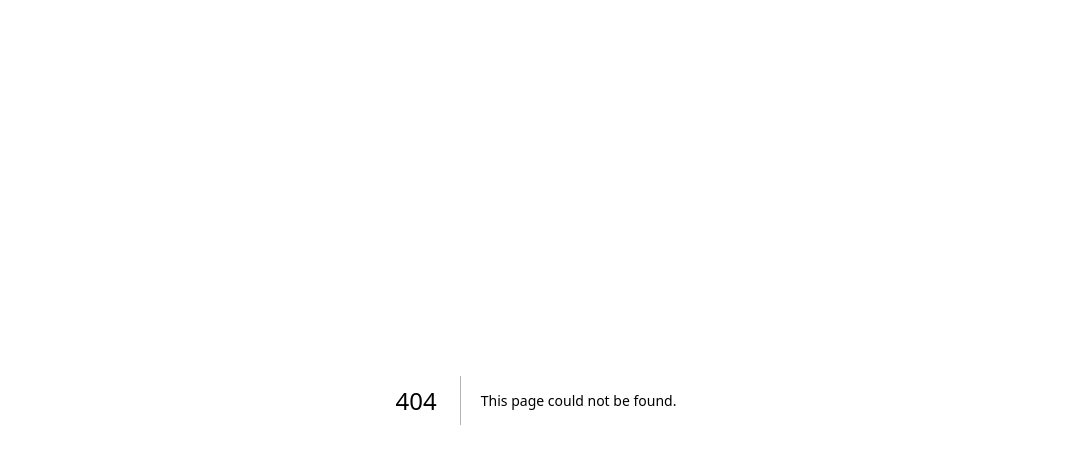
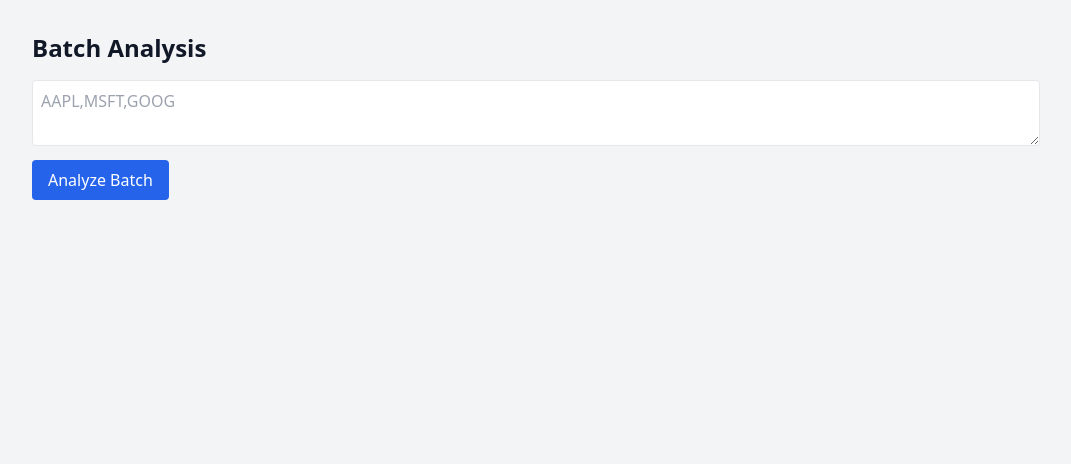
Before and after one commit to vicfonta-dotcom/tradegent, a Next.js app: page /analysis/batch in a window 1280 px wide. Before the commit this address had no page. Shown: the top 464 px of the page, without its empty margins (104-1175 px from the left). Built offline with nearby package versions, Linux system fonts and the light colour scheme.

Commit message:
Create page.tsx

```diff
--- /dev/null
+++ b/app/analysis/batch/page.tsx
@@ -0,0 +1,61 @@
+"use client";
+import { useState } from "react";
+import { runMultiAgentAnalysis } from "../../components/../utils/dockerApi";
+
+export default function BatchAnalysisPage() {
+  const [input, setInput] = useState("");
+  const [results, setResults] = useState<any[]>([]);
+  const [loading, setLoading] = useState(false);
+
+  async function handleBatch() {
+    setLoading(true);
+    setResults([]);
+    const syms = input
+      .split(",")
+      .map((s) => s.trim().toUpperCase())
+      .filter(Boolean);
+    const out = [];
+    for (const symbol of syms) {
+      try {
+        const analysis = await runMultiAgentAnalysis(symbol);
+        out.push({ symbol, analysis });
+      } catch {
+        out.push({ symbol, error: true });
+      }
+    }
+    setResults(out);
+    setLoading(false);
+  }
+
+  return (
+    <div className="container max-w-5xl mx-auto py-8 px-2">
+      <h1 className="text-2xl font-bold mb-4">Batch Analysis</h1>
+      <textarea
+        value={input}
+        onChange={(e) => setInput(e.target.value)}
+        placeholder="AAPL,MSFT,GOOG"
+        className="border rounded w-full mb-2 p-2"
+        rows={2}
+      />
+      <button
+        onClick={handleBatch}
+        className="bg-blue-600 text-white px-4 py-2 rounded"
+        disabled={loading}
+      >
+        {loading ? "Processing..." : "Analyze Batch"}
+      </button>
+      <div className="mt-4 grid grid-cols-1 md:grid-cols-2 gap-4">
+        {results.map((res, i) => (
+          <div key={i} className="rounded-xl border p-3">
+            <div className="font-bold mb-1">{res.symbol}</div>
+            {res.error ? (
+              <div className="text-red-500">Error</div>
+            ) : (
+              <pre className="text-xs overflow-x-auto">{JSON.stringify(res.analysis, null, 2)}</pre>
+            )}
+          </div>
+        ))}
+      </div>
+    </div>
+  );
+}
```
